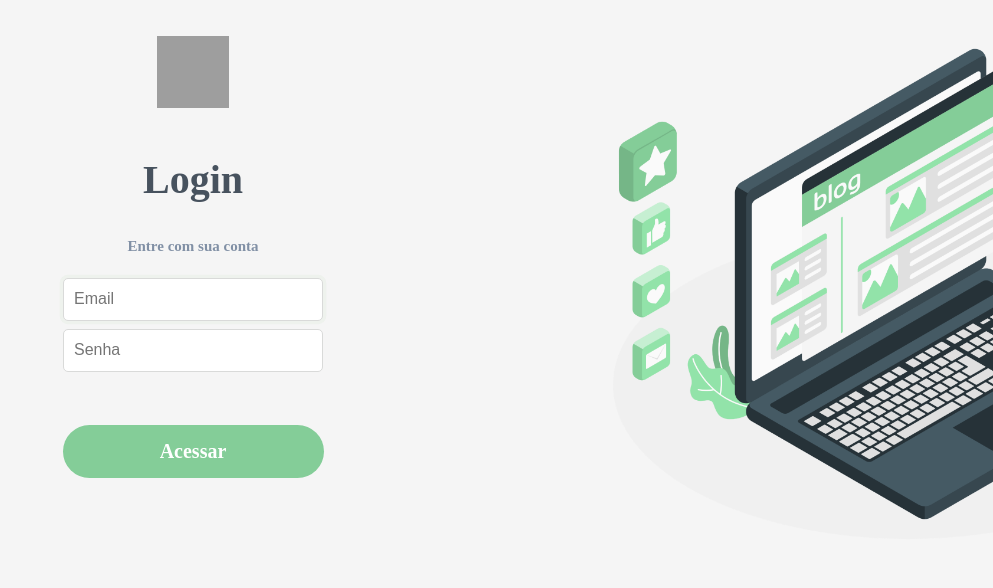
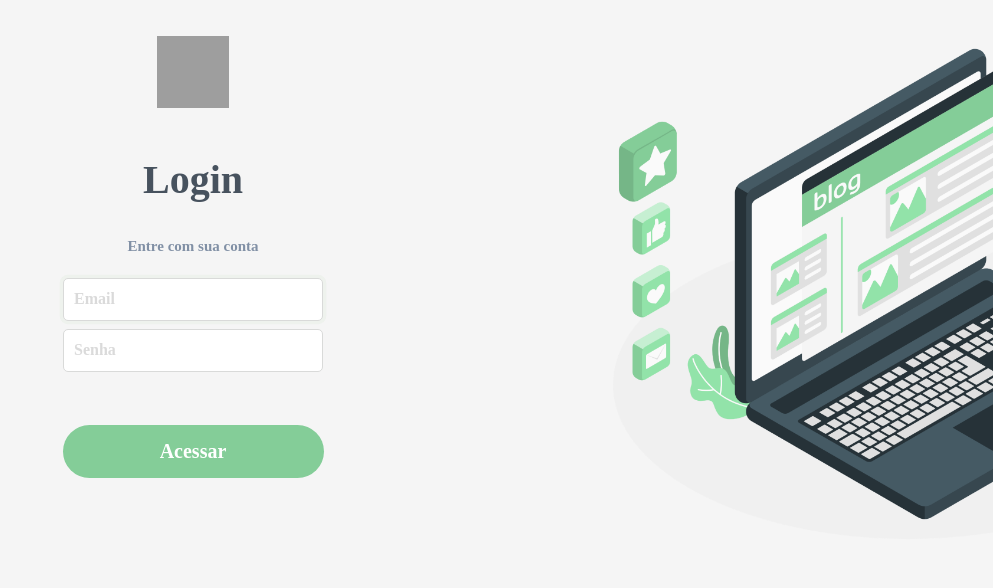
Before and after one commit to luizfpq/Kairos, a PHP site: page /html/login.html in a window 1280 px wide; the page is wider, and only the part inside the window is pictured. Shown: the part 130-718 px from the top of that part, without its empty margins (287-1280 px from the left). Run offline with PHP 8.4, Linux system fonts and the light colour scheme; grey boxes are pictures that could not be loaded.

Commit message:
fix input font; placeholder font

```diff
--- a/assets/css/main-theme.css
+++ b/assets/css/main-theme.css
@@ -27,6 +27,15 @@ padding-top: 40px;
 padding-bottom: 40px;
 background-color: #f5f5f5;
 
+}
+input {
+  font-family: Roboto Mono;
+  font-weight: 700;
+}
+
+::placeholder { /* Chrome, Firefox, Opera, Safari 10.1+ */
+  color: rgb(150, 150, 150);
+  opacity: 0.35; /* Firefox */
 }
 
 button {
```
